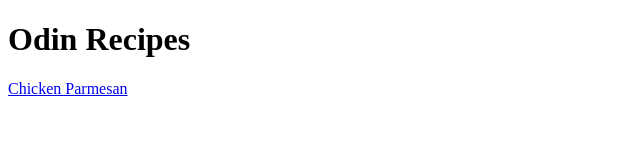
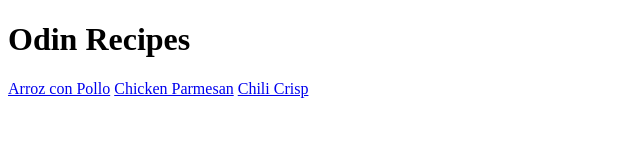
Before and after one commit to do-thy/odin-recipes, a plain HTML site: page index.html in a window 1280 px wide. Shown: the whole page, without its empty margins (0-640 px from the left). Drawn offline with Linux system fonts and the light colour scheme.

Commit message:
Add hyperlinks to latest recipe pages in index.html

```diff
--- a/index.html
+++ b/index.html
@@ -7,6 +7,8 @@
 </head>
 <body>
     <h1>Odin Recipes</h1>
+    <a href="recipes/arroz-con-pollo.html">Arroz con Pollo</a>
     <a href="recipes/chicken-parm.html">Chicken Parmesan</a>
+    <a href="recipes/chili-crisp.html">Chili Crisp</a>
 </body>
 </html>
```
